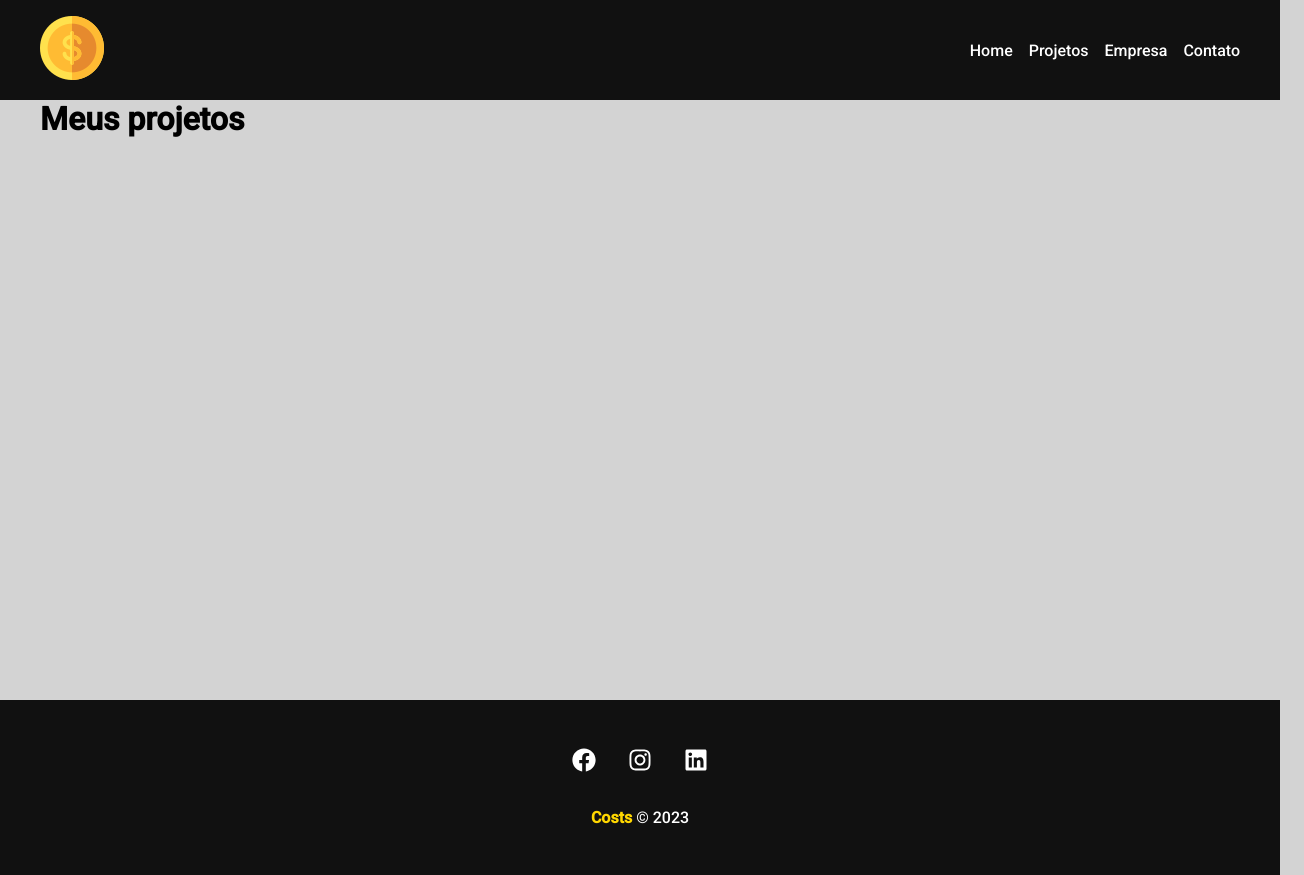
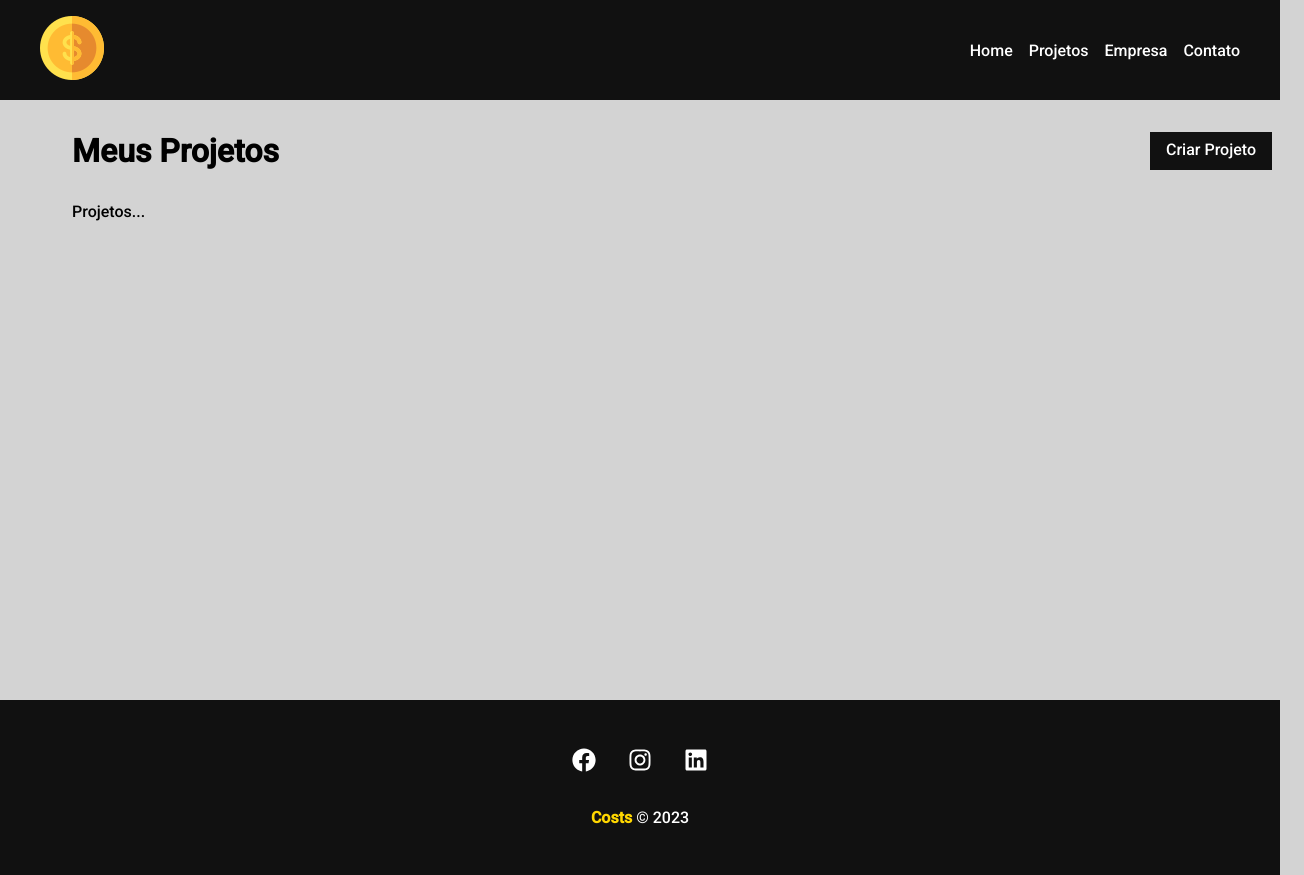
Before and after one commit to Jansen-Muniz/costs, a React (Create React App) app: page /projects in a window 1280 px wide. Shown: the whole page, 1304 px wide, since content can reach past the window. Built offline with nearby package versions, Linux system fonts and the light colour scheme; the HTML template or start-up script is replaced by a standard one.

Commit message:
criando dashboard

```diff
--- a/src/components/pages/Projects.js
+++ b/src/components/pages/Projects.js
@@ -1,6 +1,10 @@
 import { useLocation } from 'react-router-dom'
 
 import Message from '../layout/Message'
+import Container from '../layout/Container'
+import LinkButton from '../layout/LinkButton'
+
+import styles from './Projects.module.css'
 
 function Projects() {
   const location = useLocation()
@@ -11,9 +15,15 @@
   }
 
   return (
-    <div>
-      <h1>Meus projetos</h1>
+    <div className={styles.project_container}>
+      <div className={styles.title_container}>
+        <h1>Meus Projetos</h1>
+        <LinkButton to="/newproject" text="Criar Projeto" />
+      </div>
       {message && <Message type="success" msg={message} />}
+      <Container customClass="start">
+        <p>Projetos...</p>
+      </Container>
     </div>
   )
 }
--- a/src/components/pages/Projects.module.css
+++ b/src/components/pages/Projects.module.css
@@ -0,0 +1,9 @@
+.project_container {
+  padding: 2em;
+}
+
+.title_container {
+  display: flex;
+  justify-content: space-between;
+  margin-bottom: 2em;
+}
```
